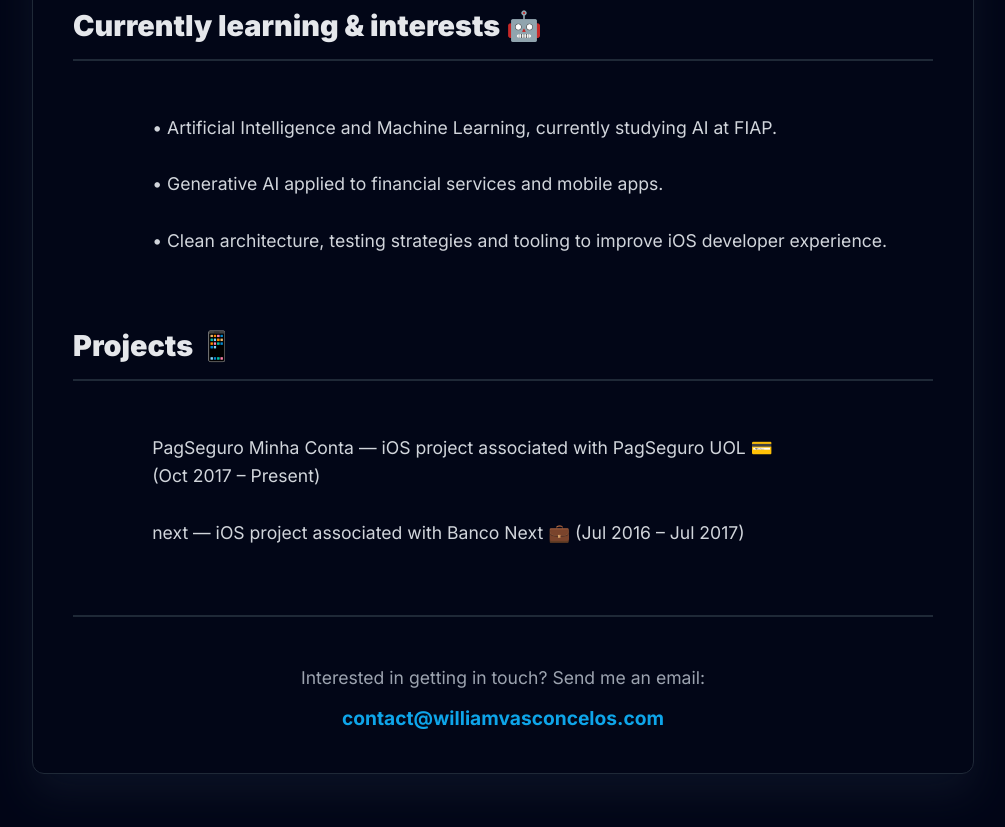
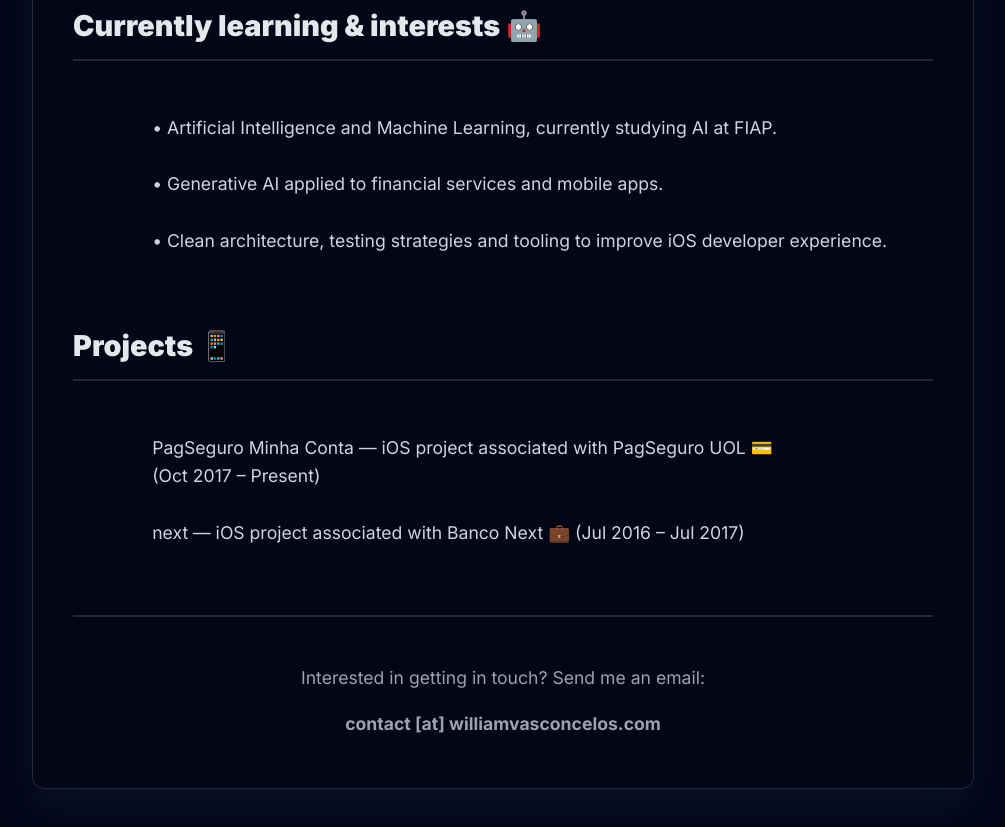
Before and after one commit to williamvasconcelos/williamvasconcelos.github.io, a plain HTML site: page index.html in a window 1280 px wide. Shown: the part 3076-3903 px from the top of the page, without its empty margins (137-1142 px from the left). Drawn offline with Linux system fonts and the light colour scheme.

Commit message:
Adjust footer email text

```diff
--- a/index.html
+++ b/index.html
@@ -150,7 +150,7 @@
 
         <footer class="footer">
             <p>Interested in getting in touch? Send me an email:</p>
-            <a href="mailto:contact@williamvasconcelos.com" class="footer-email">contact@williamvasconcelos.com</a>
+            <p class="footer-email">contact [at] williamvasconcelos.com</p>
         </footer>
 
     </div>
```
